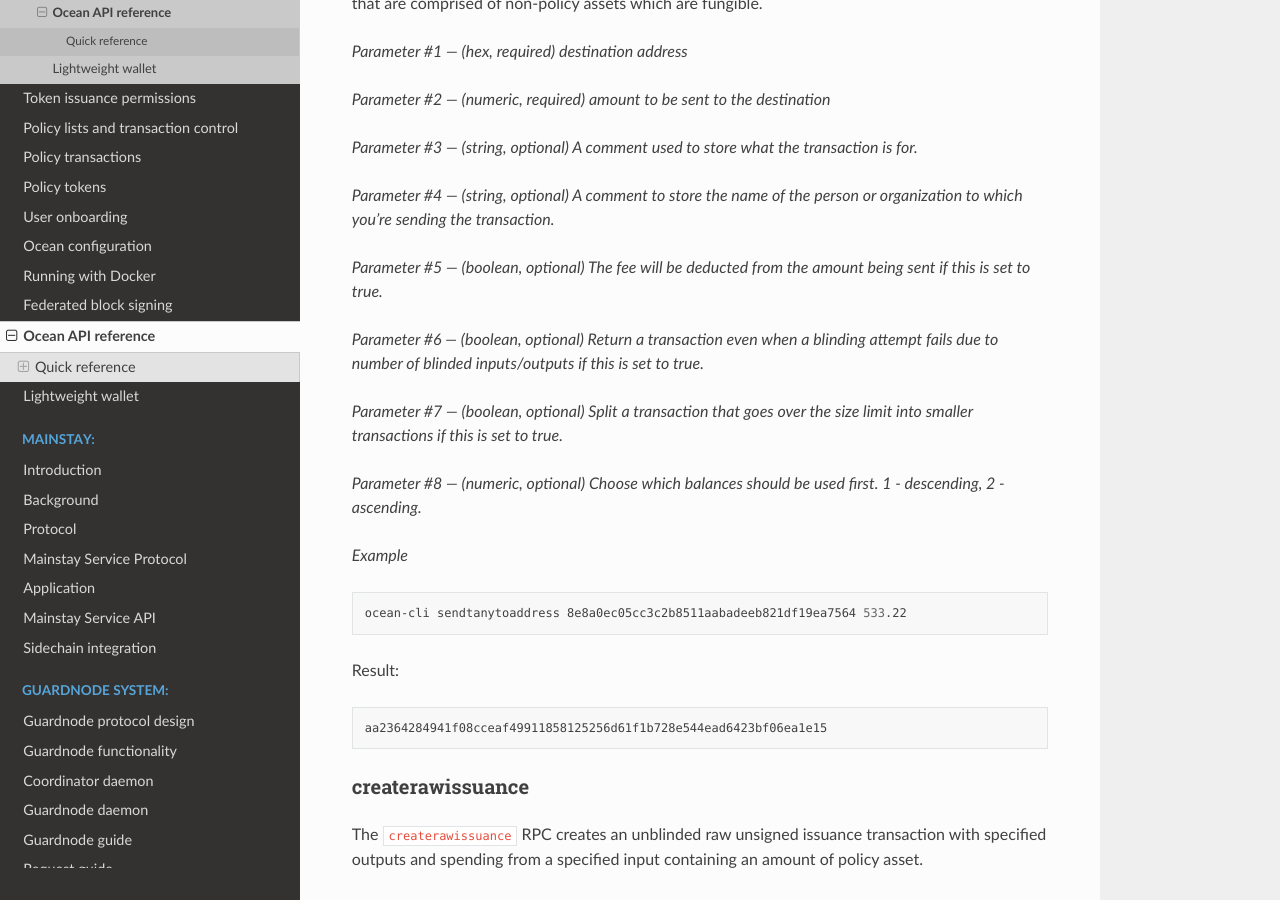
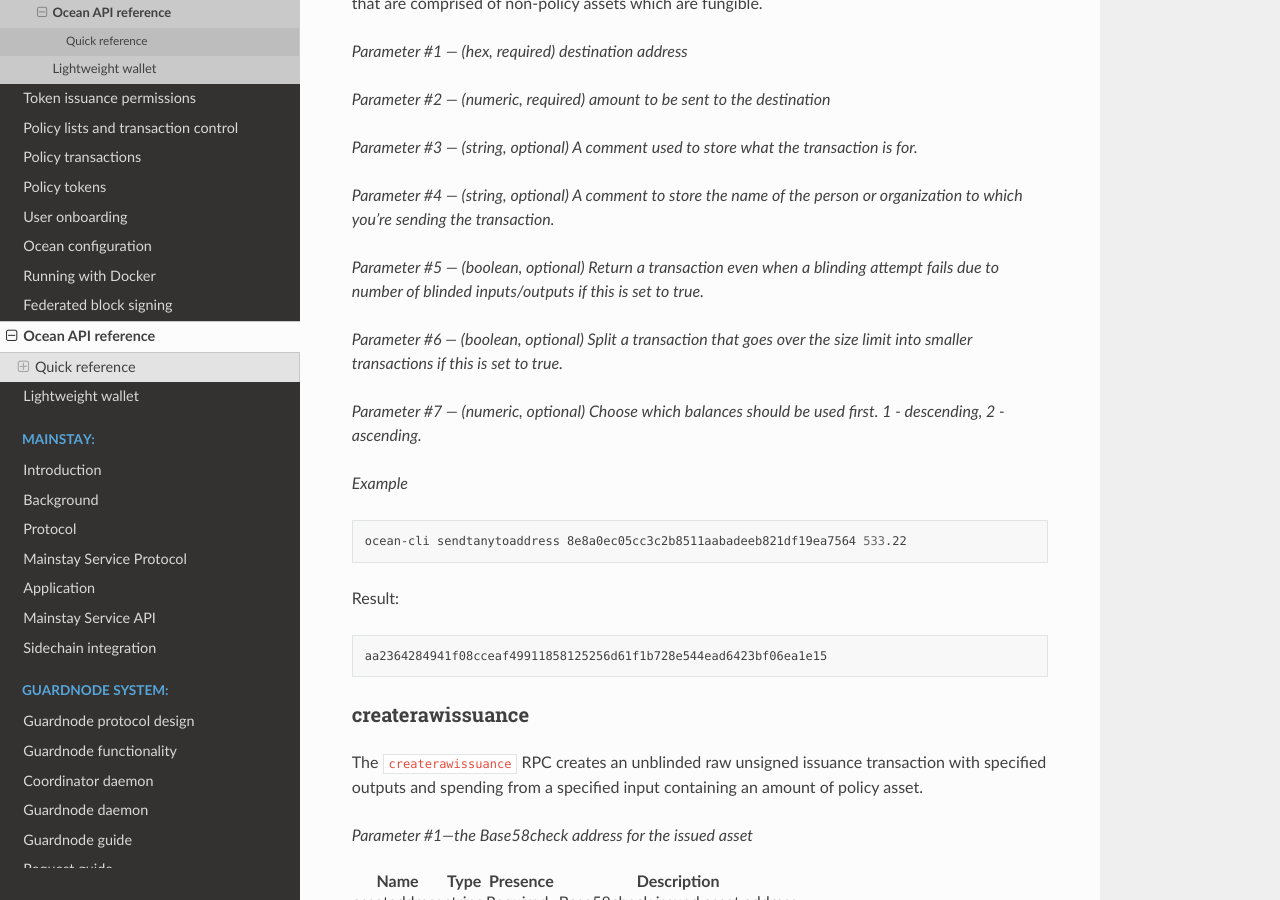
Before and after one commit to commerceblock/docs, a Sphinx documentation site: the page built from source/ocean-api/index.rst, in a window 1280 px wide and 900 px high, scrolled down 10253 px. Built offline with Sphinx 7.4.7 and the Read the Docs theme 2.0.0, drawn with Linux system fonts in a browser that asks for light colours.

Commit message:
Removed subtractfeefromaddress field from sendany

```diff
--- a/source/ocean-api/index.rst
+++ b/source/ocean-api/index.rst
@@ -772,13 +772,11 @@
 
 *Parameter #4 --- (string, optional) A comment to store the name of the person or organization to which you're sending the transaction.*
 
-*Parameter #5 --- (boolean, optional) The fee will be deducted from the amount being sent if this is set to true.*
-
-*Parameter #6 --- (boolean, optional) Return a transaction even when a blinding attempt fails due to number of blinded inputs/outputs if this is set to true.*
-
-*Parameter #7 --- (boolean, optional) Split a transaction that goes over the size limit into smaller transactions if this is set to true.*
-
-*Parameter #8 --- (numeric, optional) Choose which balances should be used first. 1 - descending, 2 - ascending.*
+*Parameter #5 --- (boolean, optional) Return a transaction even when a blinding attempt fails due to number of blinded inputs/outputs if this is set to true.*
+
+*Parameter #6 --- (boolean, optional) Split a transaction that goes over the size limit into smaller transactions if this is set to true.*
+
+*Parameter #7 --- (numeric, optional) Choose which balances should be used first. 1 - descending, 2 - ascending.*
 
 
 *Example*
```
